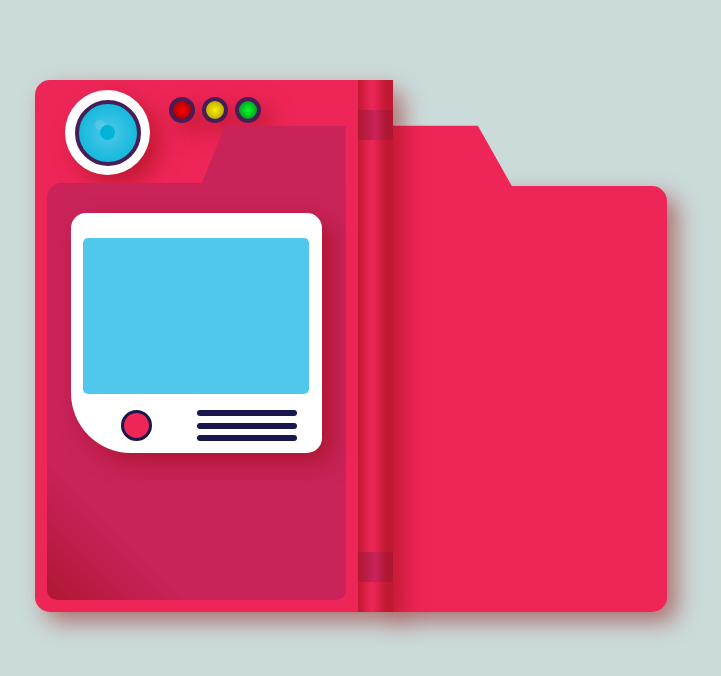
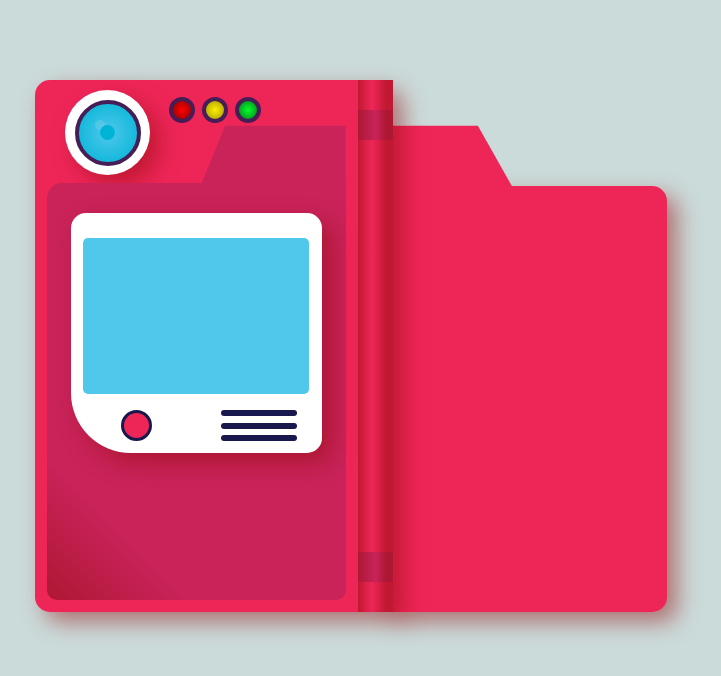
Before and after one commit to jesussancher/pokedex, a plain HTML site: page index.html in a window 1280 px wide. Shown: the whole page, without its empty margins (285-1006 px from the left). Drawn offline with Linux system fonts and the light colour scheme.

Commit message:
Speaker lines width fixed

```diff
--- a/styles.css
+++ b/styles.css
@@ -142,12 +142,12 @@ body{
     bottom: 5px;
     right: 25px;
     height: 38px;
-    width: 100px;
+    width: 30%;
     z-index: 18;
 }
 .speaker-line{
     height: 6px;
-    width: 100px;
+    width: 100%;
     border-radius: 30px;
     background-color: var(--dark);
 }
@@ -156,7 +156,7 @@ body{
 .green-light{background: radial-gradient(circle,rgb(1, 255, 43) 0%,rgb(6, 134, 27) 95%);}
 .debug{border: 2px solid green}
 .big-circle, .bc-inner, .bci-eye, .bcie-light, .small-circle, .display-on{border-radius: 50%;}
-.case-right, .case-left, .big-circle, .white-display, .small-circle{box-shadow: 10px 10px 22px 0px var(--dark-red-transparent)}
+.case-right, .case-left, .big-circle, .white-display {box-shadow: 10px 10px 22px 0px var(--dark-red-transparent)}
 .bg-red{background-color: var(--main-red)}
 .border{border: 4px solid var(--border)}
 .grid{display: grid}
```
